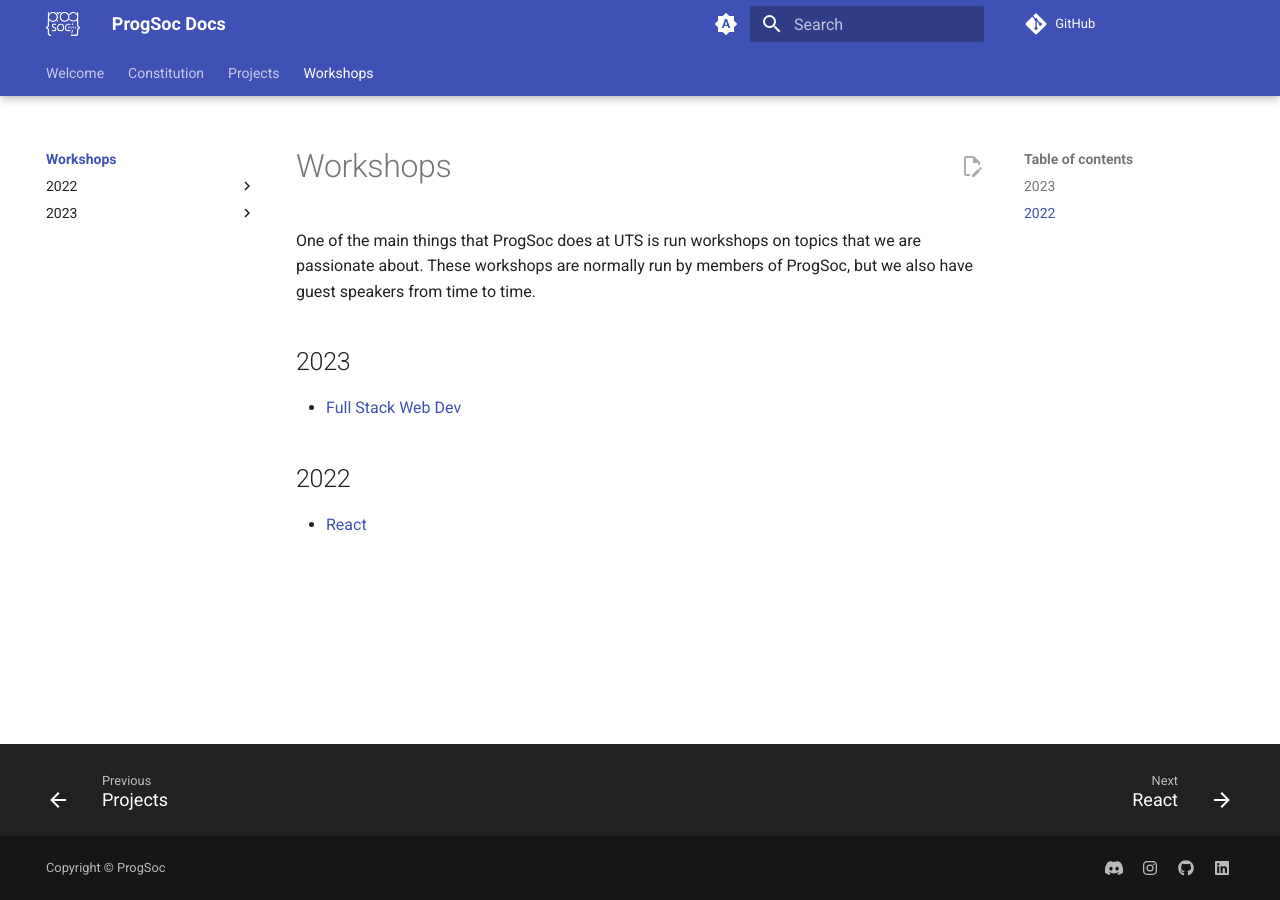
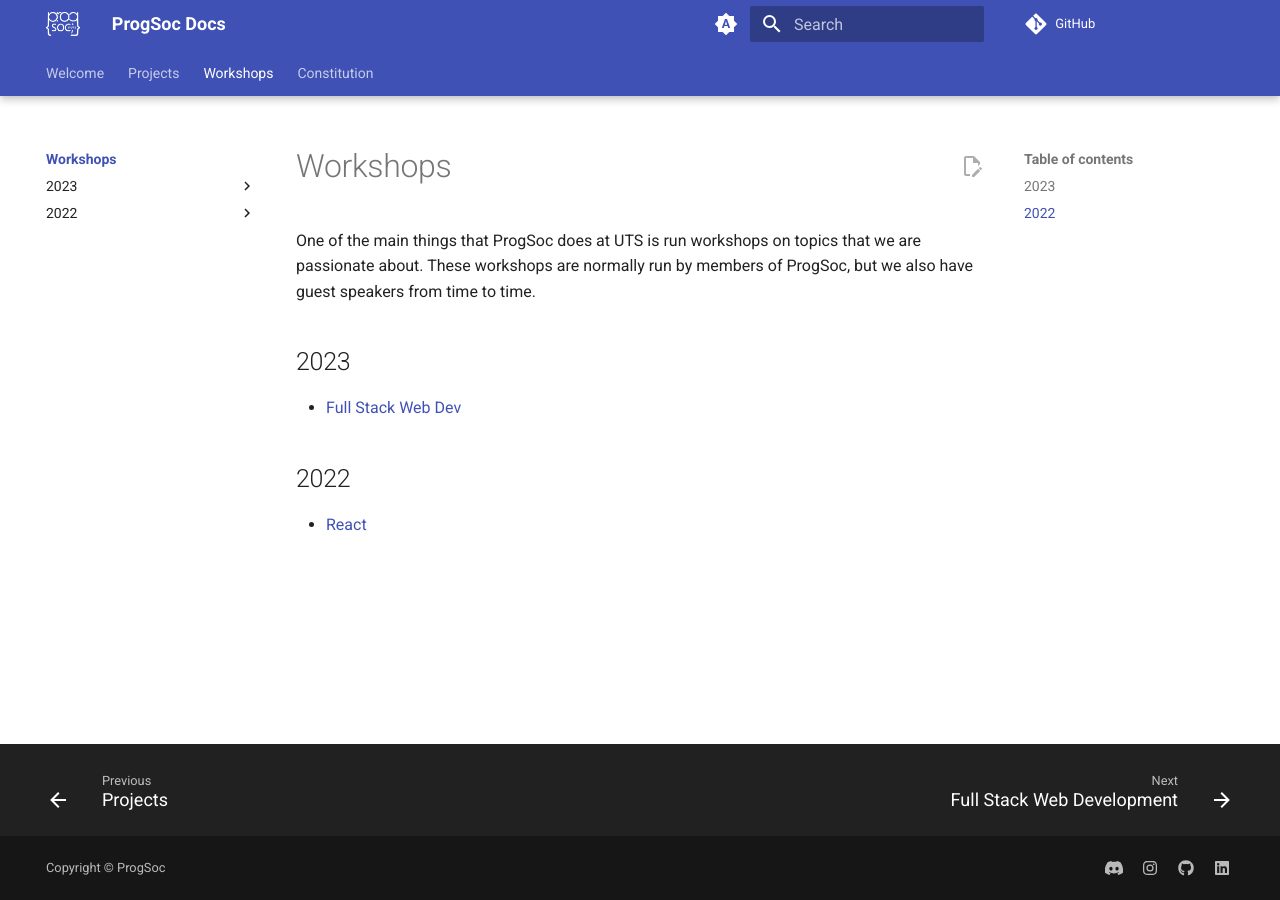
Before and after one commit to ProgSoc/Docs, an MkDocs documentation site: the page built from docs/workshops/index.md, in a window 1280 px wide. Built offline with MkDocs 1.6.1 and Material for MkDocs 9.7.7, drawn with Linux system fonts in a browser that asks for light colours; comment, search, counter and statistics services are not loaded; some of the changed lines change nothing that is shown.

Commit message:
add correct nav order

```diff
--- a/mkdocs.yml
+++ b/mkdocs.yml
@@ -97,3 +97,18 @@
   - search
   - git-revision-date-localized:
       enable_creation_date: true
+
+nav:
+  - Welcome: index.md
+  - Projects:
+    - projects/index.md
+  - Workshops:
+    - workshops/index.md
+    - 2023:
+      - Full Stack Web Development: workshops/2023/full-stack-web-development.md
+    - 2022:
+      - React: workshops/2022/react.md
+
+
+
+  - Constitution: about/constitution.md
```
Also changed, not shown: docs/about/constitution.md (renamed from docs/constitution.md).
